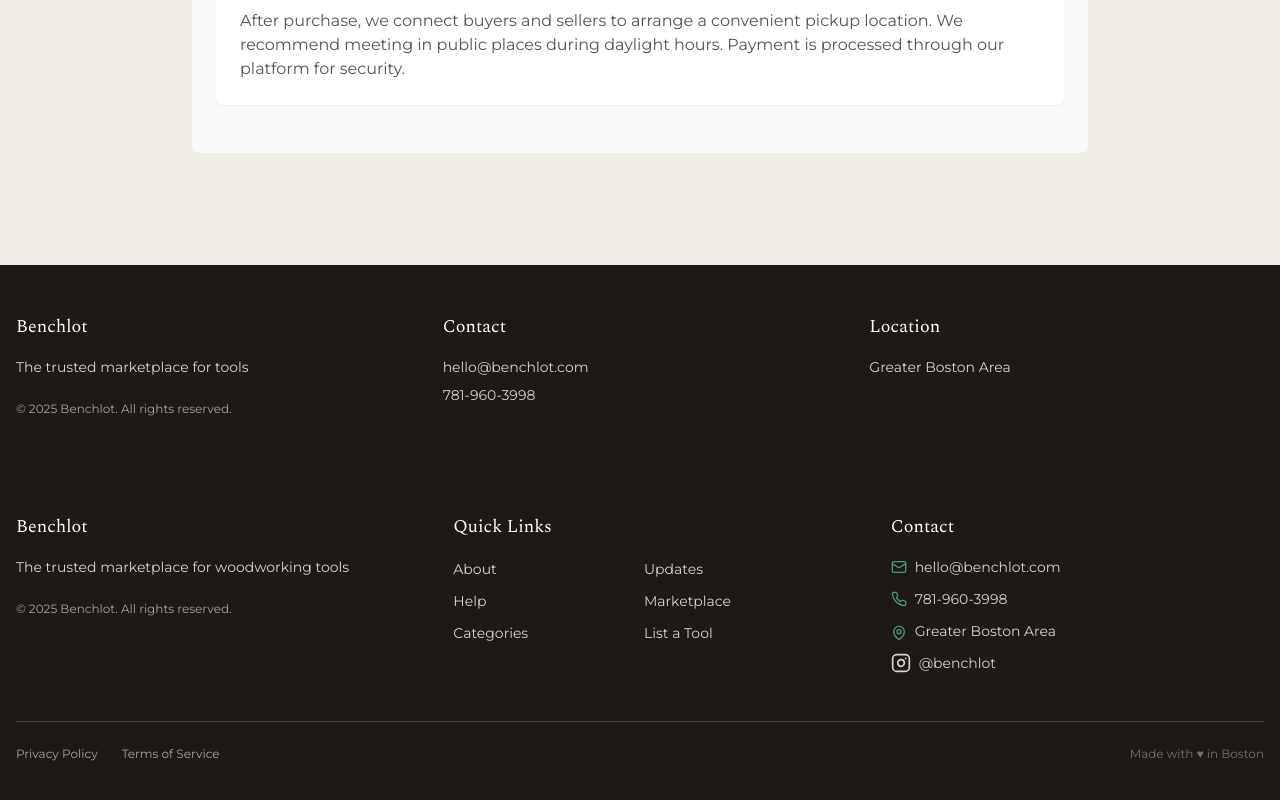
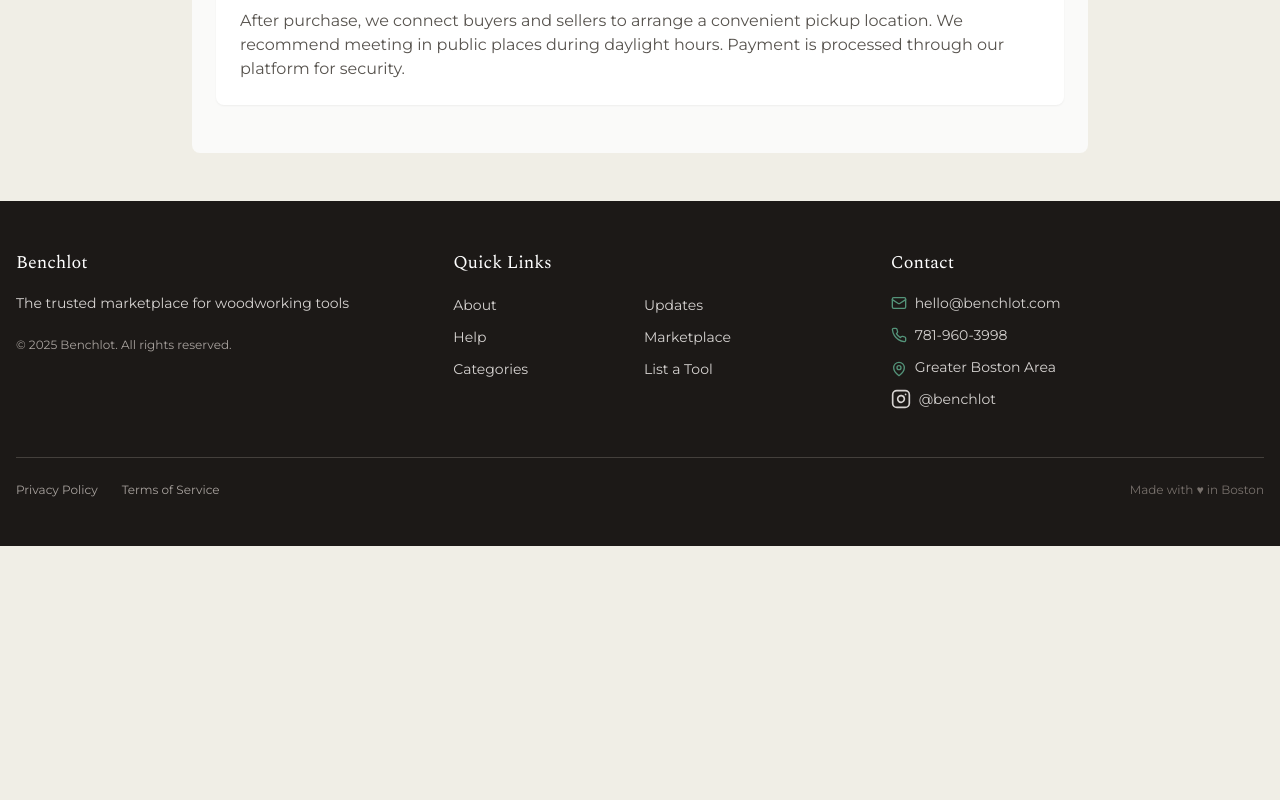
Before and after one commit to rlawless26/benchlot-app, a React (Create React App) app: page /help in a window 1280 px wide. Shown: the part 1413-2213 px from the top of the page. After the commit the page ends 1959 px from the top, so only its background shows below. Built offline with nearby package versions, Linux system fonts and the light colour scheme; no server answers; a web font is replaced by a local one.

Commit message:
help page footer deletion

```diff
--- a/src/Pages/HelpPage.jsx
+++ b/src/Pages/HelpPage.jsx
@@ -83,30 +83,6 @@
           </div>
         </div>
       </main>
-
-      {/* Footer */}
-      <footer className="bg-stone-900 text-stone-300 py-12 mt-16">
-        <div className="max-w-7xl mx-auto px-4">
-          <div className="grid grid-cols-1 md:grid-cols-3 gap-8">
-            <div>
-              <h3 className="text-white font-serif text-lg mb-4">Benchlot</h3>
-              <p className="text-sm mb-6">
-                The trusted marketplace for tools
-              </p>
-              <p className="text-xs text-stone-400">© 2025 Benchlot. All rights reserved.</p>
-            </div>
-            <div>
-              <h3 className="text-white font-serif text-lg mb-4">Contact</h3>
-              <p className="text-sm mb-2">hello@benchlot.com</p>
-              <p className="text-sm">781-960-3998</p>
-            </div>
-            <div>
-              <h3 className="text-white font-serif text-lg mb-4">Location</h3>
-              <p className="text-sm">Greater Boston Area</p>
-            </div>
-          </div>
-        </div>
-      </footer>
     </div>
   );
 };
```
